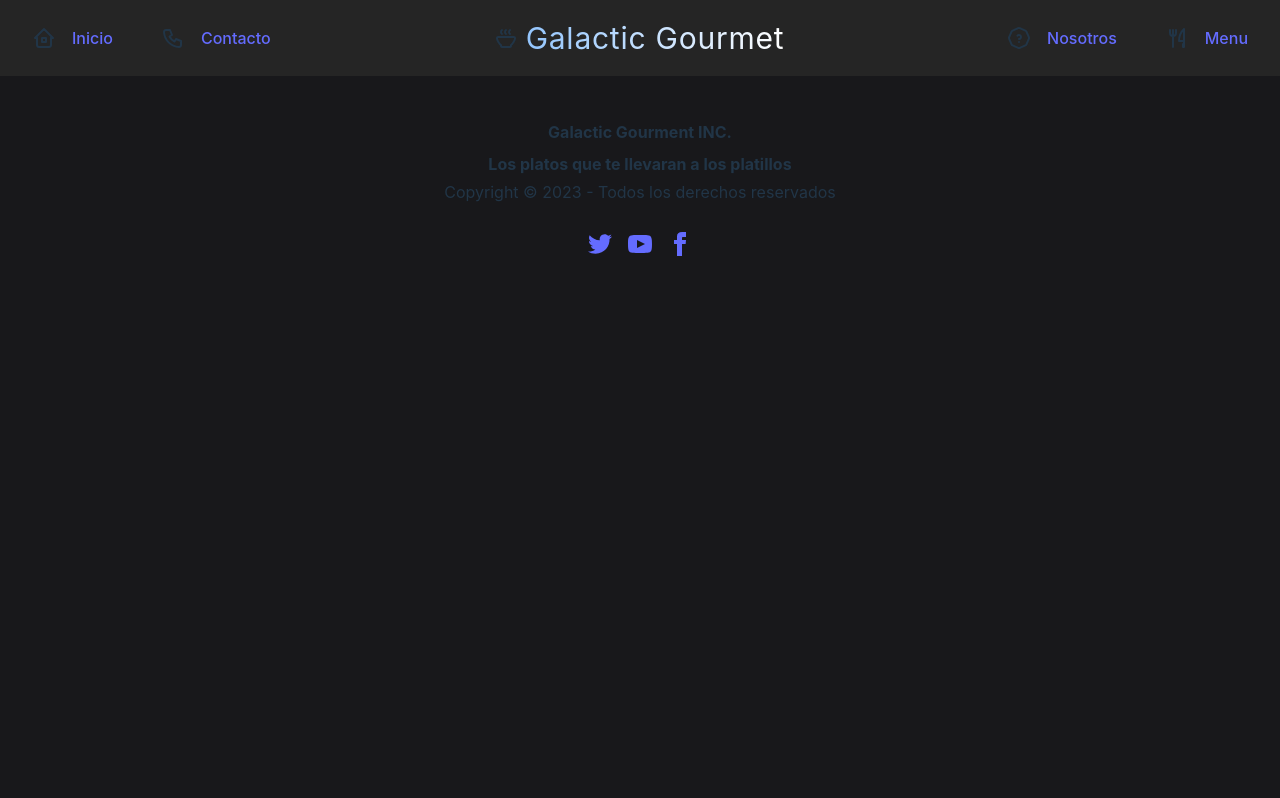
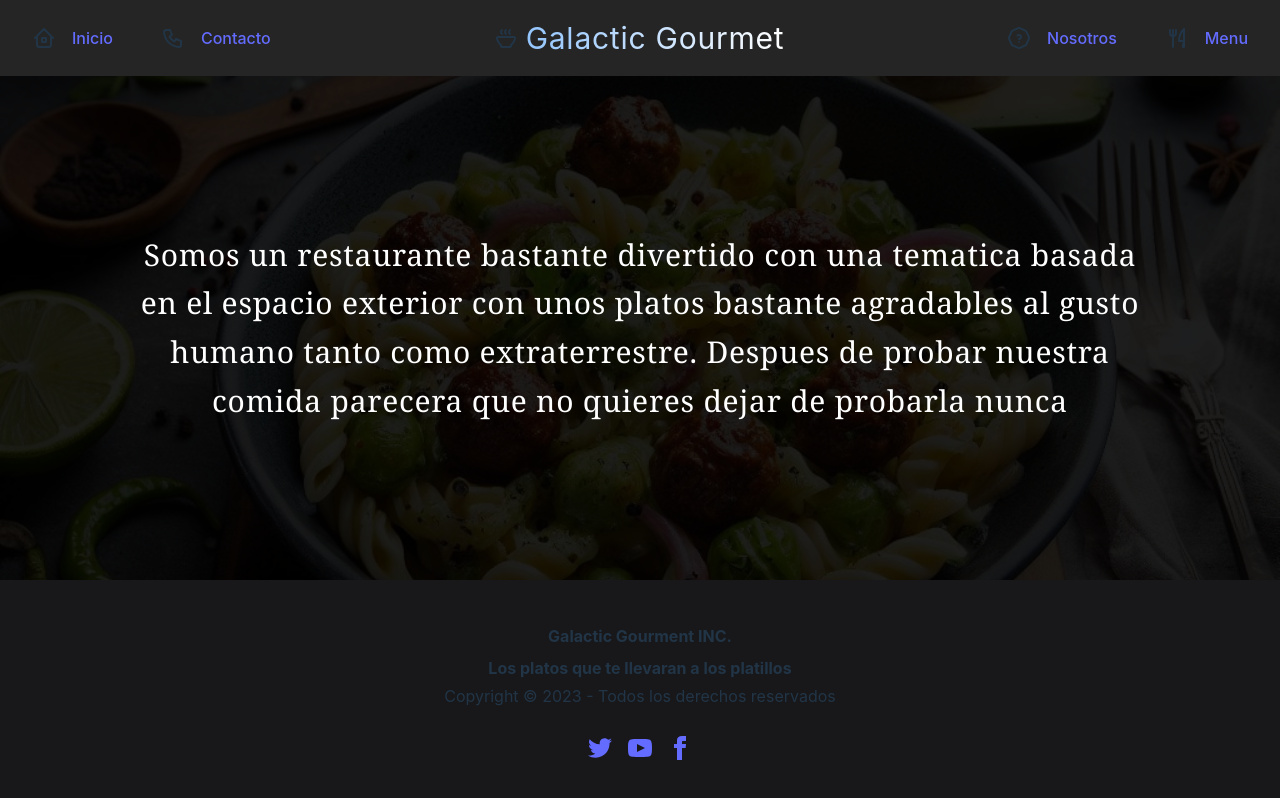
Before and after one commit to Montes01/Galactic-gourmet, a React (Vite) app: page /About in a window 1280 px wide. Built offline with nearby package versions, Linux system fonts and the light colour scheme.

Commit message:
added about us part

```diff
--- a/src/App.tsx
+++ b/src/App.tsx
@@ -4,6 +4,7 @@ import { Index } from "./Pages/Index";
 import { Footer } from "./Components/General/Footer";
 import { Header } from "./Components/General/Header";
 import { FoodList } from "./Pages/FoodList";
+import { About } from "./Pages/About";
 function App() {
   return (
     <div className="flex flex-col h-screen justify-start">
@@ -11,6 +12,7 @@ function App() {
       <Routes>
         <Route path="/" Component={Index} />
         <Route path="/FoodList" Component={FoodList} />
+        <Route path="/About" Component={About} />
       </Routes>
       <Footer />
     </div>
--- a/src/Components/FoodListPage/Filters.tsx
+++ b/src/Components/FoodListPage/Filters.tsx
@@ -1,8 +1,7 @@
 import { ChangeEvent, Dispatch, SetStateAction } from "react";
 import { food } from "../../Constants/Types";
-import { AllFilter, categoryFilters } from "../../Constants/Consts";
+import { AllFilter, categoryFilters,foods } from "../../Constants/Consts";
 import { ComboBox } from "../General/ComboBox";
-import { foods } from "../../Constants/Consts";
 interface Props {
   setFoods: Dispatch<SetStateAction<food[]>>;
 }
--- a/src/Components/FoodListPage/List.tsx
+++ b/src/Components/FoodListPage/List.tsx
@@ -9,7 +9,9 @@ export const List = ({ foods }: Props) => {
   return (
     <section className="flex flex-wrap items-center justify-center gap-7 px-5 py-12">
       {foods.map((food) => {
-        return <FeaturedCard title={food.title} image={food.image} />;
+        return (
+          <FeaturedCard key={food.title} title={food.title} image={food.image} />
+        );
       })}
     </section>
   );
--- a/src/Constants/Consts.ts
+++ b/src/Constants/Consts.ts
@@ -23,7 +23,10 @@ export const categoryFilters: option<category>[] = [
   },
 ];
 
-export const AllFilter = "All"
+export const AllFilter = "All";
+
+export const OurDescription =
+  "Somos un restaurante bastante divertido con una tematica basada en el espacio exterior con unos platos bastante agradables al gusto humano tanto como extraterrestre. Despues de probar nuestra comida parecera que no quieres dejar de probarla nunca";
 
 export const foods: food[] = [
   // entradas
--- /dev/null
+++ b/src/Pages/About.tsx
@@ -0,0 +1,11 @@
+import { OurDescription } from "../Constants/Consts";
+export const About = () => {
+  return (
+    <section className="w-full h-full relative bg-gradient-to-t p-20 flex items-center justify-center from-zinc-900 to-neon-blue">
+      <p className="z-10 text-white text-3xl text-center max-w-[60ch] tracking-wide font-serif leading-relaxed">
+        {OurDescription}
+      </p>
+      <img src="/Images/platos-fuertes/pasta-alienigena.jpg" className="absolute inset-0 brightness-[0.12] w-full object-cover h-full object-center" alt="" />
+    </section>
+  );
+};
```
